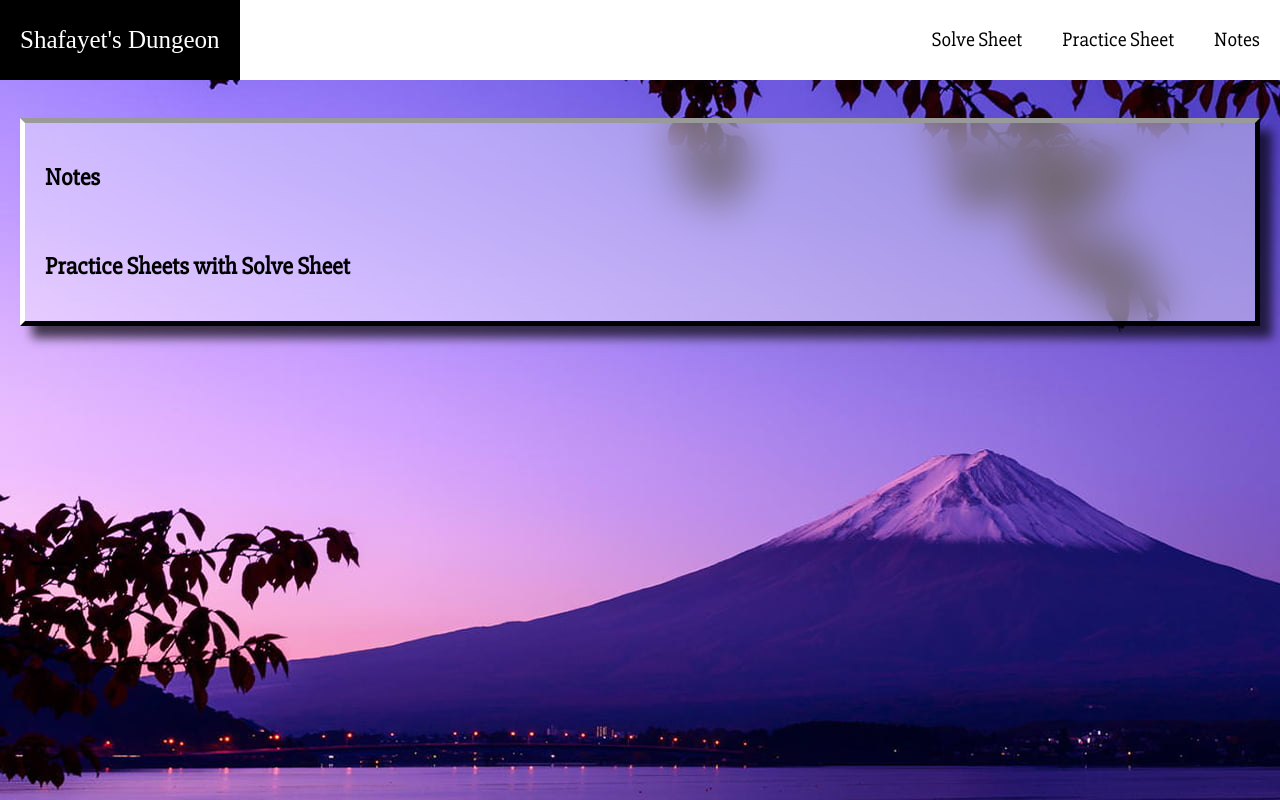
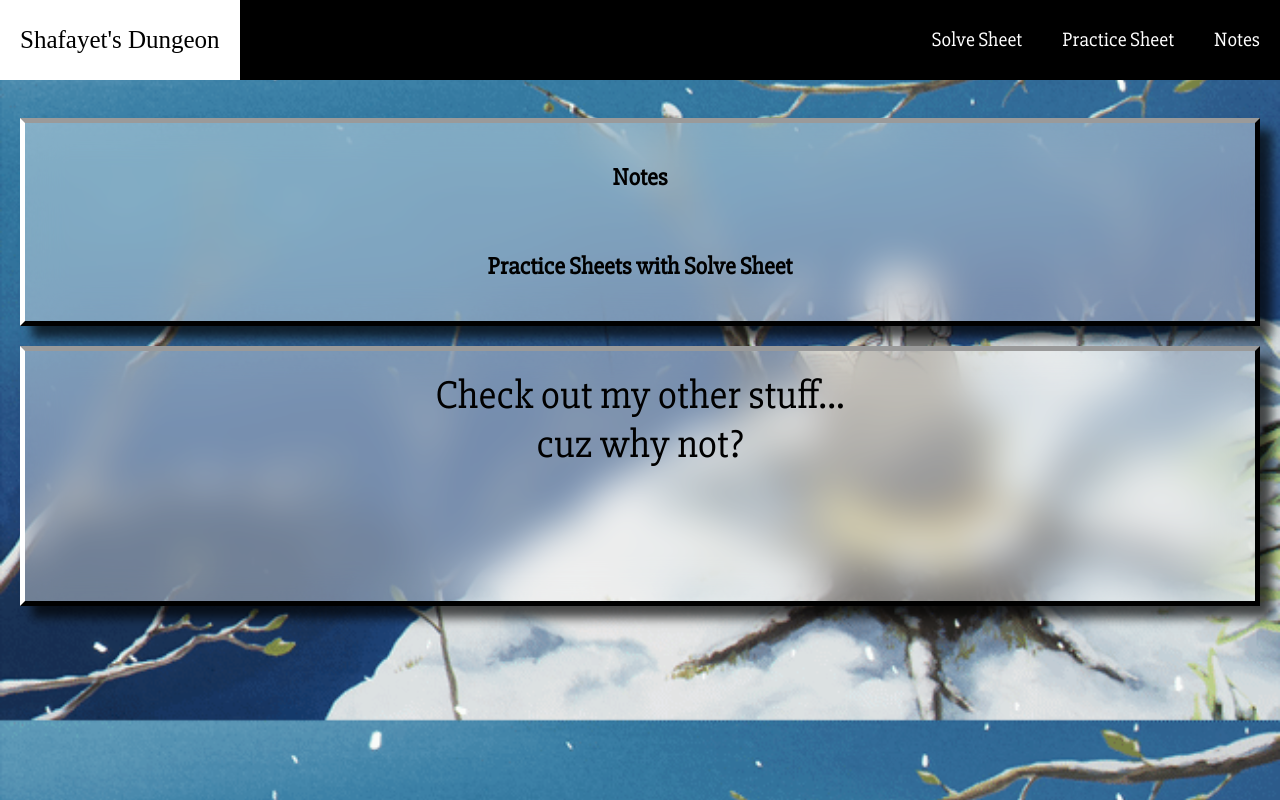
Before and after one commit to ShafayetStuff/web-project, a plain HTML site: page index.html in a window 1280 px wide. Drawn offline with Linux system fonts and the light colour scheme; a web font is replaced by a local one.

Commit message:
new file:   frieren-kuru-kuru.gif 	modified:   frpbprac.html 	new file:   hlj77793pzjf1.gif 	modified:   index.css 	modified:   index.html 	deleted:    wallpaperflare.com_wallpaper.jpg

```diff
--- a/index.css
+++ b/index.css
@@ -1,6 +1,8 @@
 @import url('https://fonts.googleapis.com/css2?family=Bitcount+Grid+Single:wght@100..900&family=Slabo+27px&display=swap');
+@import "https://www.nerdfonts.com/assets/css/webfont.css";
 body{
-    background-image: url(wallpaperflare.com_wallpaper.jpg) ;
+    background-image: url(hlj77793pzjf1.gif) ;
+    background-size: cover;
     margin-left: 0px;
     margin-top: 0px;
     margin-right: 0px;
@@ -12,9 +14,12 @@ body{
     text-align: left;
     float: left;
 }
+.navbar{
+    z-index: 3;
+}
 .navbar ul{
     list-style-type: none;
-    background-color: hsl(0, 0%, 100%);
+    background-color: hsl(0, 0%, 0%);
     margin: 0px;
     padding: 0px;
     overflow: hidden;
@@ -24,10 +29,11 @@ body{
     font-family: "Slabo 27px";
     font-size: 20px;
 }
+
 .navbar a{
     text-decoration: none;
     text-align: right;
-    color: black;
+    color: rgb(255, 255, 255);
     display: block;
     float: right;
     padding: 20px;
@@ -36,16 +42,17 @@ body{
 }
 #headtitle{
     font-family: "Bitcount Grid Single";
-    color: rgb(0, 0, 0);
+    color: hsl(0, 0%, 100%);
     font-weight: 500;;
     font-size: 25px;
     padding: 0px;
 }
 .navbar a:hover{
-    color: hsl(0, 0%, 100%);
-    background-color: hsl(0, 0%, 0%);
+    color: hsl(0, 0%, 0%);
+    background-color: hsl(0, 0%, 100%);
 }
 /* Navbar end*/
+
 .notesPrac{
     font-family: "Slabo 27px", sans-serif;
     font-style: normal;
@@ -59,6 +66,36 @@ body{
     border-bottom: 5px outset rgb(0, 0, 0);
     box-shadow: 12px 12px 10px rgba(0, 0, 0, 0.692);
     z-index: 2;
+    text-align: center;
+}
+.outro{
+    align-content: end;
+    font-family: "Slabo 27px", sans-serif;
+    font-style: normal;
+    margin: 20px;
+    background-color: rgba(255, 255, 255, 0.38);
+    backdrop-filter: blur(20px);
+    padding: 20px;
+    border-top: 5px outset rgb(154, 154, 154);
+    border-left: 5px outset rgb(255, 255, 255);
+    border-right: 5px outset rgb(0, 0, 0);
+    border-bottom: 5px outset rgb(0, 0, 0);
+    box-shadow: 12px 12px 10px rgba(0, 0, 0, 0.692);
+    z-index: 2;
+    text-align: center;
+    font-size: 40px;
+
+}
+.links ul{
+    list-style-type: none;
+    display: inline-block;
+    overflow: hidden;
+    text-align: center;
+}
+.links li{
+    float: inline-start;
+    align-content: center;
+    padding: 10px;
 }
 .notesPrac a{
     color: black;
--- a/index.html
+++ b/index.html
@@ -7,6 +7,7 @@
     <link rel="stylesheet" href="index.css" />
   </head>
   <body>
+    <div class="overlay"></div>
     <nav class="navbar">
       <ul>
         <li id="headtitle"><a href="/index.html">Shafayet's Dungeon</a></li>
@@ -23,5 +24,16 @@
       <br />
       <h2><a href="frpbprac.html">Practice Sheets with Solve Sheet</a></h2>
     </div>
+    <div class="outro">
+      Check out my other stuff...<br />
+      cuz why not?
+      <br />
+      <div class="links">
+        <ul>
+          <li><i class="nf nf-dev-github"></i></li>
+          <li><i class="nf nf-fa-youtube"></i></li>
+        </ul>
+      </div>
+    </div>
   </body>
 </html>
```
Also changed, not shown: frpbprac.html (+9 -12 lines), frieren-kuru-kuru.gif (added), hlj77793pzjf1.gif (added), wallpaperflare.com_wallpaper.jpg (deleted).
